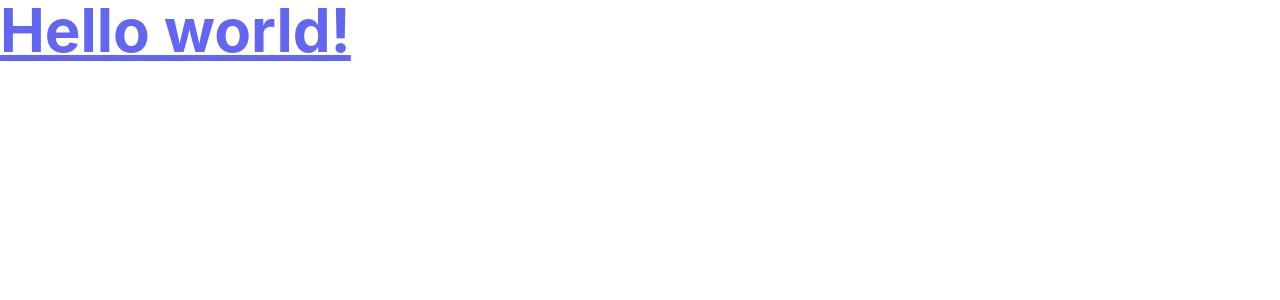
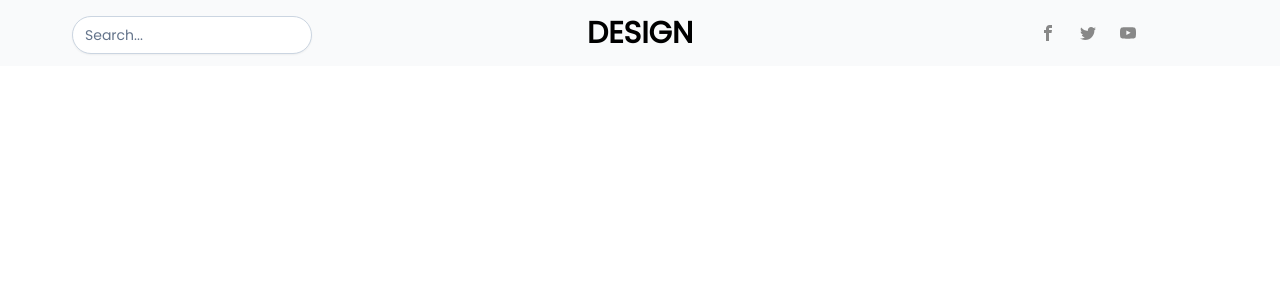
Before and after one commit to akashyap2013/nextjs_blog_app, a Next.js app: page / in a window 1280 px wide. Shown: the top 300 px of the page. Built offline with nearby package versions, Linux system fonts and the light colour scheme.

Commit message:
Navigation Added

```diff
--- /dev/null
+++ b/components/header.js
@@ -0,0 +1,23 @@
+import { ImFacebook, ImTwitter, ImYoutube } from "react-icons/im";
+
+export default function header() {
+  return (
+    <header className="bg-gray-50">
+        <div className="xl:container xl:mx-auto flex flex-col items-center sm:flex-row sm:justify-between text-center py-3">
+            <div className="md:flex-none w-96 order-2 sm:order-1 flex justify-center py-4 sm:py-0">
+                <input type="text" className="input-text"  placeholder="Search..."/>
+            </div>
+            <div className="shrink w-80 sm:order-2">
+                <a className="font-bold uppercase text-3xl">Design</a>
+            </div>
+            <div className="w-96 order-3 flex justify-center">
+                <div className="flex gap-6">
+                    <a><ImFacebook color="#888888" /></a>
+                    <a><ImTwitter color="#888888" /></a>
+                    <a><ImYoutube color="#888888" /></a>
+                </div>
+            </div>
+        </div>
+    </header>
+  )
+}
--- a/package.json
+++ b/package.json
@@ -11,7 +11,8 @@
   "dependencies": {
     "next": "12.1.6",
     "react": "18.1.0",
-    "react-dom": "18.1.0"
+    "react-dom": "18.1.0",
+    "react-icons": "^4.4.0"
   },
   "devDependencies": {
     "autoprefixer": "^10.4.7",
--- a/pages/index.js
+++ b/pages/index.js
@@ -1,11 +1,12 @@
 import Head from 'next/head'
 import Image from 'next/image'
 import styles from '../styles/Home.module.css'
+import Header from '../components/header'
 
 export default function Home() {
   return (
-    <h1 className="text-6xl font-bold underline text-indigo-500">
-      Hello world!
-    </h1>
+   <div>
+      <Header></Header>
+   </div>
   )
 }
--- a/styles/globals.css
+++ b/styles/globals.css
@@ -1,13 +1,11 @@
+@import url('https://fonts.googleapis.com/css2?family=Poppins&display=swap');
+
 @tailwind base;
 @tailwind components;
 @tailwind utilities;
 
-html,
-body {
-  padding: 0;
-  margin: 0;
-  font-family: -apple-system, BlinkMacSystemFont, Segoe UI, Roboto, Oxygen,
-    Ubuntu, Cantarell, Fira Sans, Droid Sans, Helvetica Neue, sans-serif;
+* > *{
+  font-family: 'Poppins', sans-serif;
 }
 
 a {
@@ -18,3 +16,8 @@ a {
 * {
   box-sizing: border-box;
 }
+
+.input-text {
+  @apply mt-1 block w-60 px-3 py-2 bg-white border border-slate-300 rounded-full text-sm shadow-sm placeholder-slate-500;
+  @apply focus:outline-none focus:border-sky-500 focus:ring-1 focus:ring-sky-500;
+}
```
Also changed, not shown: 1 other file (tests, documents, lock files or other folders).
